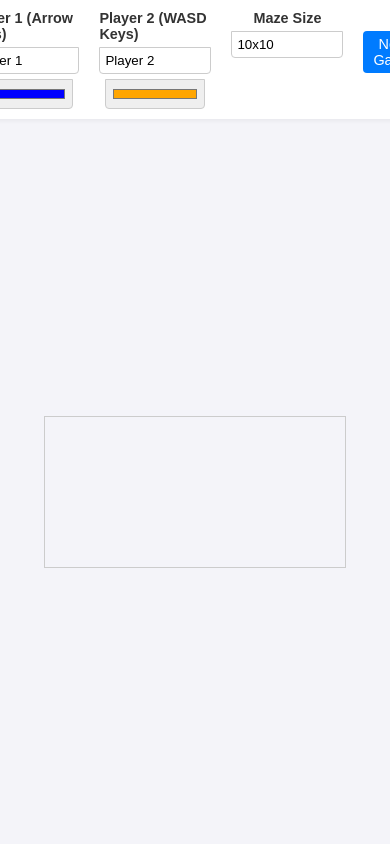
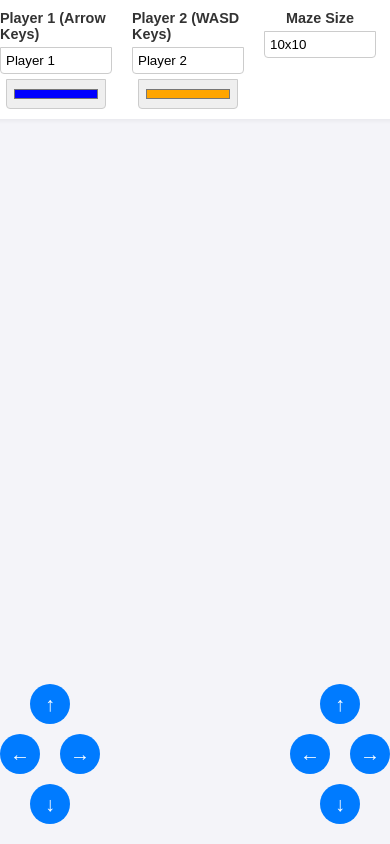
Before and after one commit to storbeck/bitpir8, a plain HTML site: page maze/index.html in a window 390 px wide. Shown: the top 844 px of the page. Drawn offline with nearby package versions, Linux system fonts and the light colour scheme.

Commit message:
mobile friendly

```diff
--- a/maze/game.js
+++ b/maze/game.js
@@ -44,9 +44,15 @@ document.addEventListener("DOMContentLoaded", function() {
     handleKeydown(e);
   });
 
-  document.addEventListener("touchstart", (e) => {
-    handleTouch(e);
-  });
+  document.getElementById("player1Up").addEventListener("click", () => movePlayer(player1, 0, -1));
+  document.getElementById("player1Down").addEventListener("click", () => movePlayer(player1, 0, 1));
+  document.getElementById("player1Left").addEventListener("click", () => movePlayer(player1, -1, 0));
+  document.getElementById("player1Right").addEventListener("click", () => movePlayer(player1, 1, 0));
+
+  document.getElementById("player2Up").addEventListener("click", () => movePlayer(player2, 0, -1));
+  document.getElementById("player2Down").addEventListener("click", () => movePlayer(player2, 0, 1));
+  document.getElementById("player2Left").addEventListener("click", () => movePlayer(player2, -1, 0));
+  document.getElementById("player2Right").addEventListener("click", () => movePlayer(player2, 1, 0));
 
   async function fetchMaze(size) {
     const response = await fetch(`https://8iusfc8n77.execute-api.us-east-1.amazonaws.com/prod/maze?size=${size}`);
@@ -55,12 +61,21 @@ document.addEventListener("DOMContentLoaded", function() {
   }
 
   function adjustCanvasSize() {
-    const screenWidth = window.innerWidth;
-    const screenHeight = window.innerHeight;
-    const maxCellSize = Math.min(screenWidth, screenHeight) / Math.max(mazeMap.length, mazeMap[0].length);
-    canvas.width = mazeMap[0].length * maxCellSize;
-    canvas.height = mazeMap.length * maxCellSize;
-    cellSize = maxCellSize;
+    const container = document.querySelector(".canvas-container");
+    const aspectRatio = mazeMap[0].length / mazeMap.length;
+    let width = container.clientWidth;
+    let height = container.clientHeight;
+
+    if (width / height > aspectRatio) {
+      width = height * aspectRatio;
+    } else {
+      height = width / aspectRatio;
+    }
+
+    canvas.width = width;
+    canvas.height = height;
+
+    cellSize = Math.min(canvas.width / mazeMap[0].length, canvas.height / mazeMap.length);
     playerSize = cellSize * 0.8;
 
     console.log("Canvas size adjusted: ", canvas.width, canvas.height, "Cell size: ", cellSize);
@@ -121,9 +136,9 @@ document.addEventListener("DOMContentLoaded", function() {
       col >= 0 &&
       col < mazeMap[0].length &&
       row >= 0 &&
-      row < mazeMap.length
+      row < mazeMap.length &&
+      mazeMap[row][col] !== "█"
     ) {
-      if (mazeMap[row][col] !== "█") {
       player.x = newX;
       player.y = newY;
       draw();
@@ -131,7 +146,6 @@ document.addEventListener("DOMContentLoaded", function() {
       if (mazeMap[row][col] === "X") {
         player.endTime = Date.now();
         winGame(player);
-        }
       }
     }
   }
@@ -168,31 +182,6 @@ document.addEventListener("DOMContentLoaded", function() {
         document.getElementById("settingsForm").dispatchEvent(new Event("submit"));
         break;
     }
-  }
-
-  function handleTouch(e) {
-    const touch = e.touches[0];
-    const touchX = touch.clientX;
-    const touchY = touch.clientY;
-
-    // Determine which half of the screen the touch event occurred in
-    if (touchX < window.innerWidth / 2) {
-      // Left side of the screen controls player1
-      if (touchY < window.innerHeight / 2) {
-        movePlayer(player1, 0, -1); // Up
-      } else {
-        movePlayer(player1, 0, 1); // Down
-      }
-    } else {
-      // Right side of the screen controls player2
-      if (touchY < window.innerHeight / 2) {
-        movePlayer(player2, 0, -1); // Up
-      } else {
-        movePlayer(player2, 0, 1); // Down
-      }
-    }
-
-    console.log("Touch handled: ", touchX, touchY);
   }
 
   function draw() {
--- a/maze/index.html
+++ b/maze/index.html
@@ -32,6 +32,24 @@
   <div class="canvas-container">
     <canvas id="mazeCanvas"></canvas>
   </div>
+  <div id="controls">
+    <div class="player-controls" id="player1Controls">
+      <button class="control-button" id="player1Up">↑</button>
+      <div class="control-buttons">
+        <button class="control-button" id="player1Left">←</button>
+        <button class="control-button" id="player1Right">→</button>
+      </div>
+      <button class="control-button" id="player1Down">↓</button>
+    </div>
+    <div class="player-controls" id="player2Controls">
+      <button class="control-button" id="player2Up">↑</button>
+      <div class="control-buttons">
+        <button class="control-button" id="player2Left">←</button>
+        <button class="control-button" id="player2Right">→</button>
+      </div>
+      <button class="control-button" id="player2Down">↓</button>
+    </div>
+  </div>
   <div id="message"></div>
   <script src="https://cdn.jsdelivr.net/npm/canvas-confetti@1.4.0/dist/confetti.browser.min.js"></script>
   <script src="game.js"></script>
--- a/maze/styles.css
+++ b/maze/styles.css
@@ -2,12 +2,13 @@ body {
   font-family: 'Arial', sans-serif;
   background-color: #f4f4f9;
   color: #333;
+  margin: 0;
+  padding: 0;
+  height: 100vh;
+  overflow: hidden;
   display: flex;
   flex-direction: column;
   align-items: center;
-  margin: 0;
-  padding: 0;
-  height: 100vh;
 }
 
 h3 {
@@ -22,12 +23,8 @@ h3 {
   box-shadow: 0 2px 4px rgba(0,0,0,0.05);
   padding: 10px 20px;
   z-index: 1000;
-  margin-bottom: 20px;
-  display: flex;
-  justify-content: flex-start;
-  align-items: flex-start;
-  gap: 10px;
-  width: auto;
+  width: 100%;
+  max-width: 800px;
 }
 
 .game-form {
@@ -90,16 +87,21 @@ input[type="color"] {
 }
 
 .canvas-container {
+  position: absolute;
+  top: 110px; /* Adjusted top margin */
+  left: 0;
+  right: 0;
+  bottom: 0;
   display: flex;
   justify-content: center;
   align-items: center;
-  width: 100%;
-  flex-grow: 1;
+  z-index: -1;
 }
 
 #mazeCanvas {
-  border: 1px solid #ccc;
   display: block;
+  max-width: 100%;
+  max-height: 100%;
 }
 
 #message {
@@ -133,3 +135,45 @@ input[type="color"] {
     opacity: 0;
   }
 }
+
+#controls {
+  position: fixed;
+  bottom: 20px;
+  width: 100%;
+  display: flex;
+  justify-content: space-between;
+  pointer-events: none;
+}
+
+.player-controls {
+  display: flex;
+  flex-direction: column;
+  align-items: center;
+  pointer-events: all;
+}
+
+.control-buttons {
+  display: flex;
+  justify-content: space-between;
+  width: 100px;
+  margin: 10px 0;
+}
+
+.control-button {
+  width: 40px;
+  height: 40px;
+  font-size: 20px;
+  background-color: #007bff;
+  color: #fff;
+  border: none;
+  border-radius: 50%;
+  display: flex;
+  justify-content: center;
+  align-items: center;
+  cursor: pointer;
+  transition: background-color 0.3s;
+}
+
+.control-button:hover {
+  background-color: #0056b3;
+}
```
Lines whose indentation alone changed are shown as unchanged.
